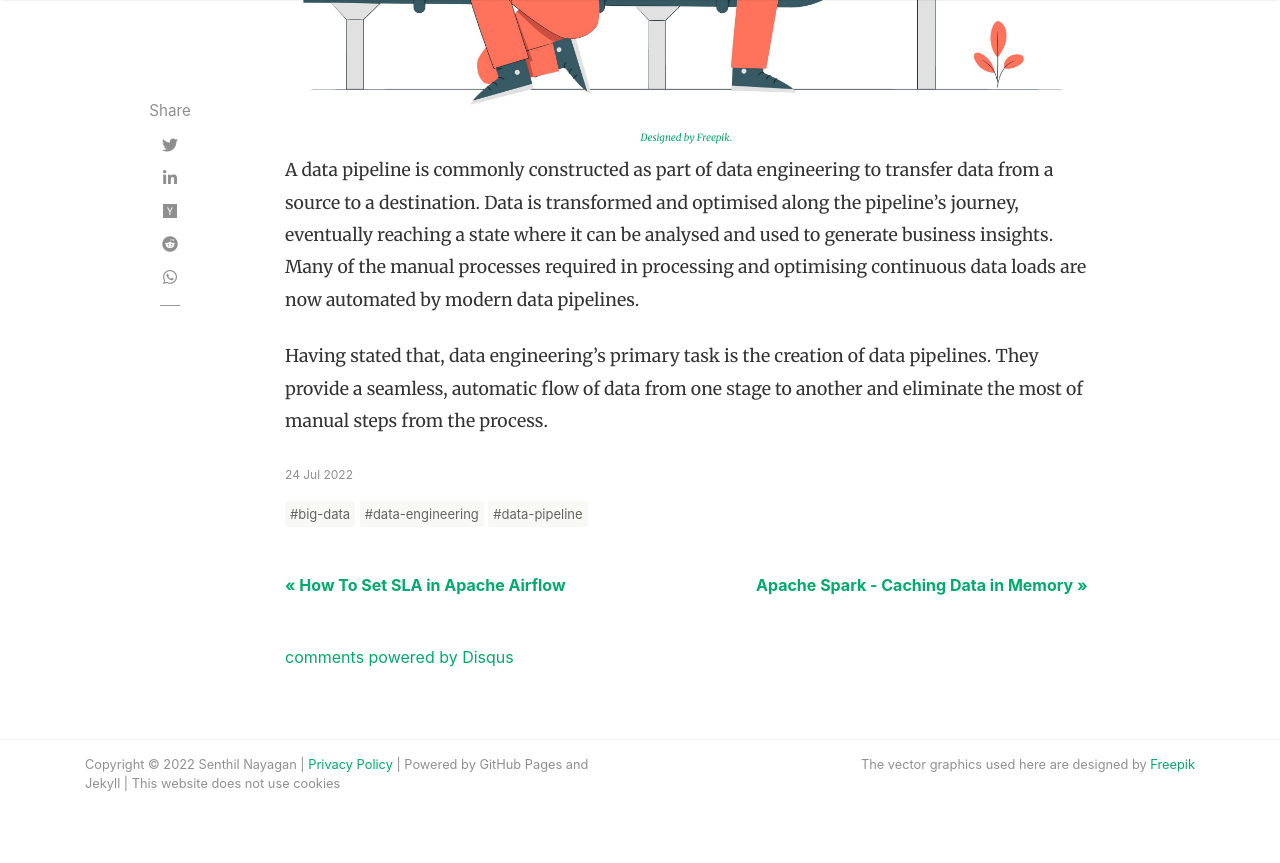
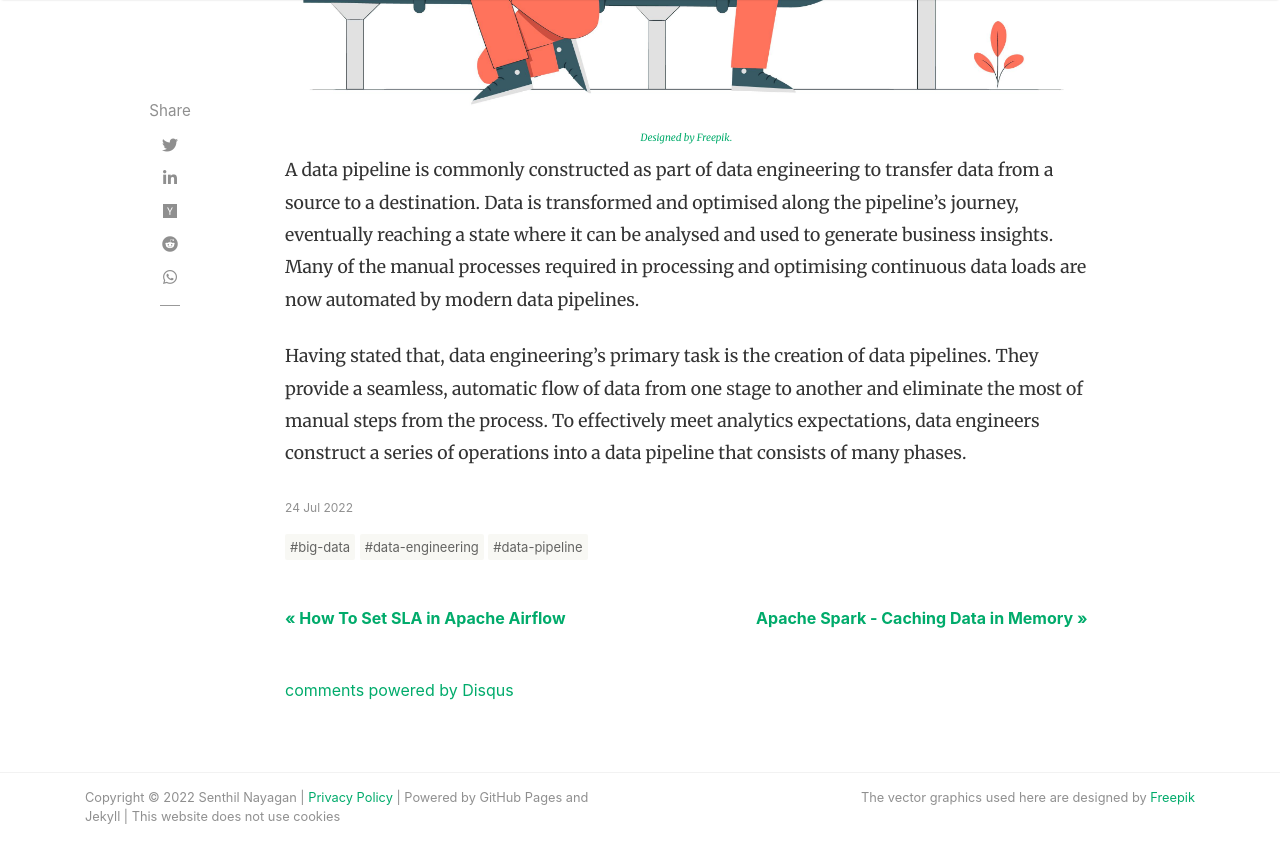
Before and after one commit to SenthilNayagan/senthilnayagan.github.io, a Jekyll site: the page built from _posts/data-management/data-engineering/2022-07-24-data-engineering-introduction.markdown, in a window 1280 px wide and 900 px high, scrolled down 2751 px. Shown: the top 863 px of the window. Built offline with Jekyll 4.4.1, drawn with Linux system fonts in a browser that asks for light colours; nearby versions of some CDN libraries; comment, search, counter and statistics services are not loaded.

```diff
--- a/_includes/read-time.html
+++ b/_includes/read-time.html
@@ -1,5 +1,5 @@
 <span class="reading-time">
-  {% assign words = content | number_of_words %}
+  {% assign words = post.content | number_of_words %}
   {% if words < 360 %}
     1 min read
   {% else %}
--- a/_posts/data-management/data-engineering/2022-07-24-data-engineering-introduction.markdown
+++ b/_posts/data-management/data-engineering/2022-07-24-data-engineering-introduction.markdown
@@ -38,4 +38,4 @@
 
 A data pipeline is commonly constructed as part of data engineering to transfer data from a source to a destination. Data is transformed and optimised along the pipeline's journey, eventually reaching a state where it can be analysed and used to generate business insights. Many of the manual processes required in processing and optimising continuous data loads are now automated by modern data pipelines.
 
-Having stated that, data engineering's primary task is the creation of data pipelines. They provide a seamless, automatic flow of data from one stage to another and eliminate the most of manual steps from the process.
+Having stated that, data engineering's primary task is the creation of data pipelines. They provide a seamless, automatic flow of data from one stage to another and eliminate the most of manual steps from the process. To effectively meet analytics expectations, data engineers construct a series of operations into a data pipeline that consists of many phases.
```
Also changed, not shown: _posts/data-management/data-engineering/data-lake-and-lakehouse/2022-07-25-introduction-to-data-lake.markdown (renamed from _posts/data-management/data-engineering/data-lake/2022-07-25-introduction-to-data-lake.markdown).
